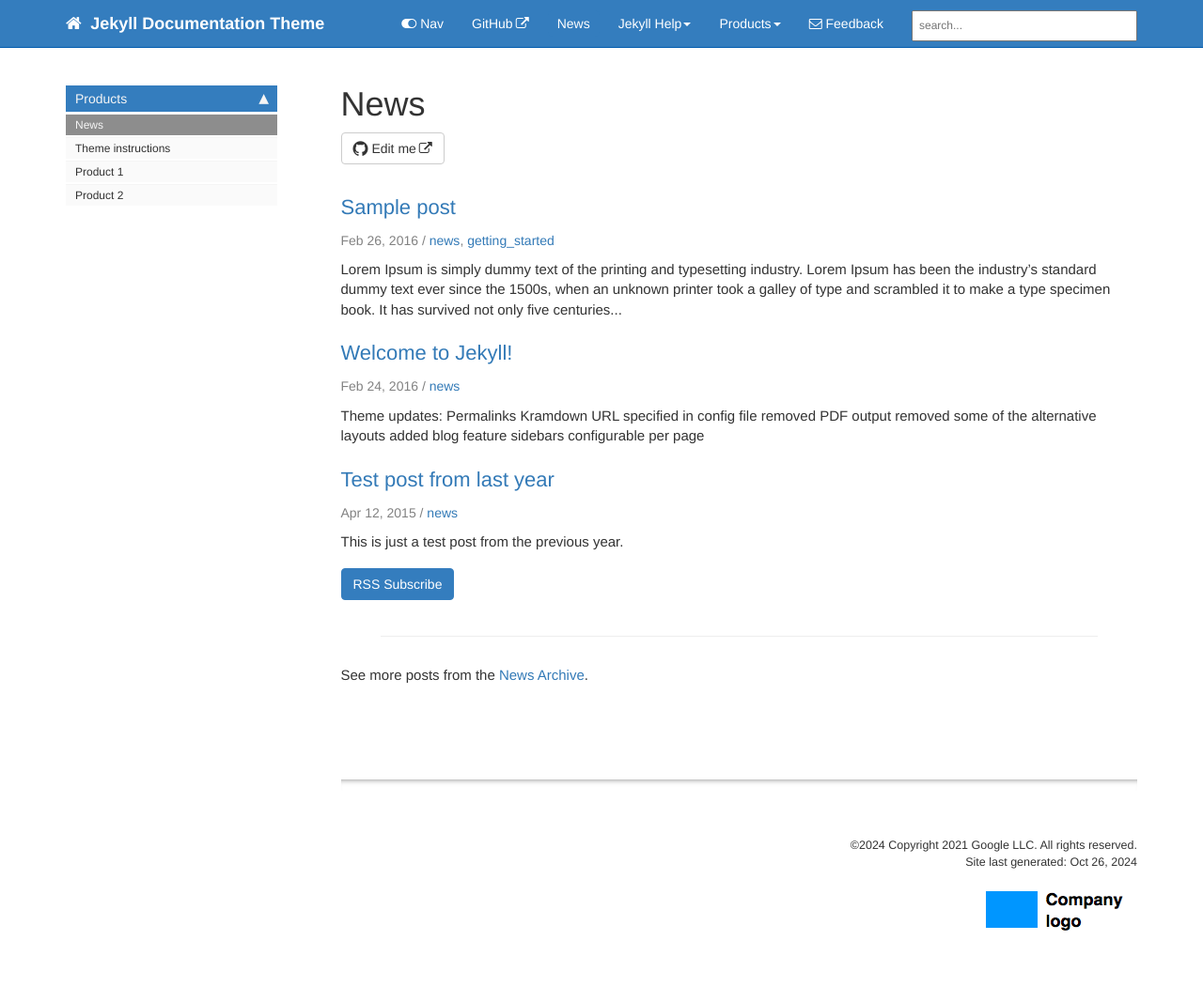
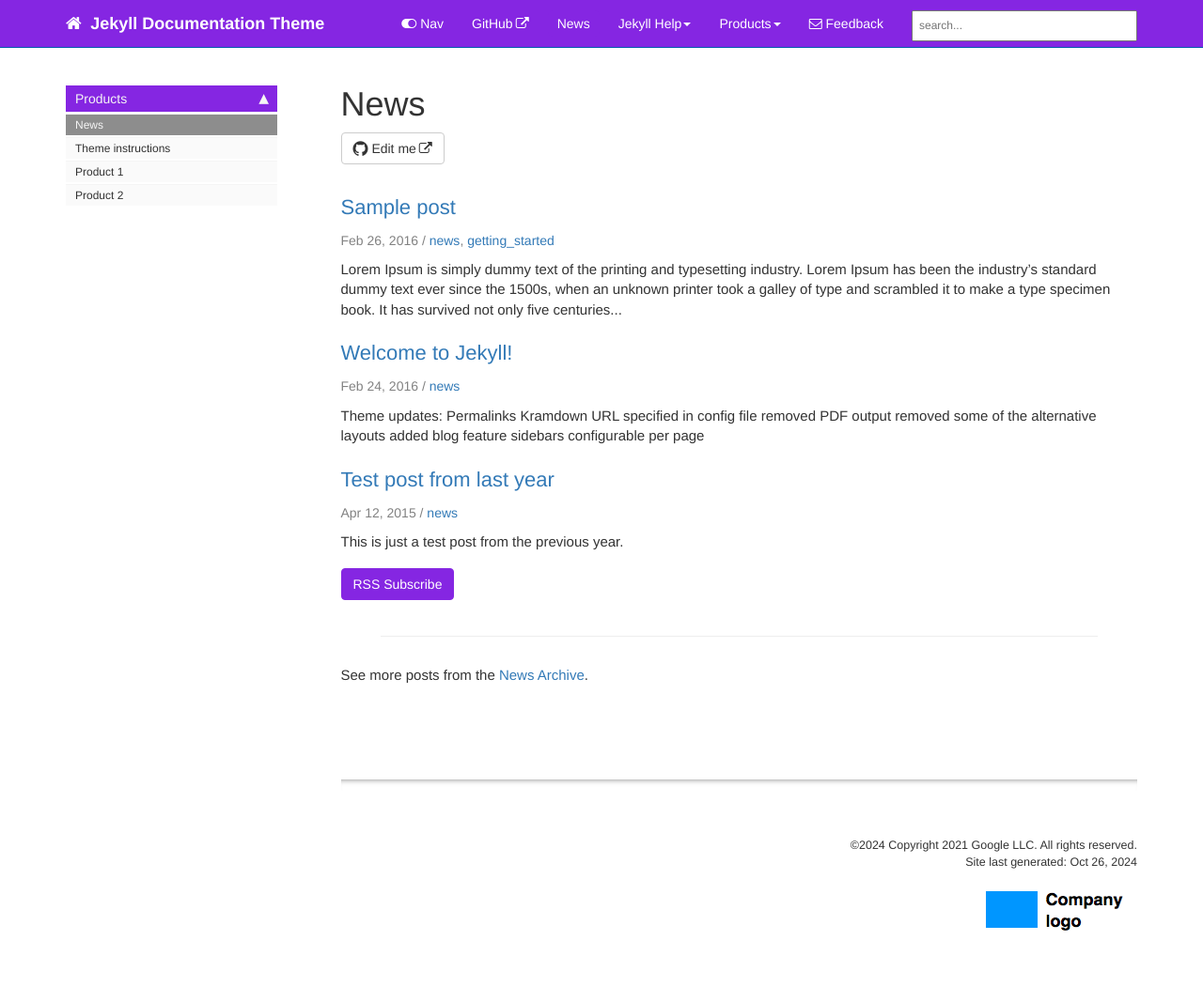
Before and after one commit to chanakavp/Ventechy, a Jekyll site: the page built from pages/news/news.html, in a window 1280 px wide. Shown: the whole page at 94% size. Built offline with Jekyll 4.4.1, drawn with Linux system fonts in a browser that asks for light colours; comment, search, counter and statistics services are not loaded.

Commit message:
Update theme-blue.css
changed color to purpole

```diff
--- a/css/theme-blue.css
+++ b/css/theme-blue.css
@@ -14,7 +14,7 @@ h4 {color: #808080; }
 }
 
 .nav > li.active > a {
-    background-color: #347DBE;
+    background-color: #8526E2;
 }
 
 .nav > li > a:hover {
@@ -22,7 +22,7 @@ h4 {color: #808080; }
 }
 
 div.navbar-collapse .dropdown-menu > li > a:hover {
-    background-color: #347DBE;
+    background-color: #8526E2;
 }
 
 .nav li.thirdlevel > a {
@@ -38,7 +38,7 @@ a[data-toggle="tooltip"] {
 }
 
 .navbar-inverse {
-    background-color: #347DBE;
+    background-color: #8526E2;
     border-color: #015CAE;
 }
 .navbar-inverse .navbar-nav>li>a, .navbar-inverse .navbar-brand {
@@ -68,12 +68,12 @@ a.navbar-brand:hover {
 
 .btn-primary {
     color: #ffffff;
-    background-color: #347DBE;
-    border-color: #347DBE;
+    background-color: #8526E2;
+    border-color: #8526E2;
 }
 
 .navbar-inverse .navbar-nav > .active > a, .navbar-inverse .navbar-nav > .active > a:hover, .navbar-inverse .navbar-nav > .active > a:focus {
-    background-color: #347DBE;
+    background-color: #8526E2;
 }
 
 .btn-primary:hover,
@@ -82,7 +82,7 @@ a.navbar-brand:hover {
 .btn-primary.active,
 .open .dropdown-toggle.btn-primary {
     background-color: #248ec2;
-    border-color: #347DBE;
+    border-color: #8526E2;
 }
 
 .printTitle {
```
